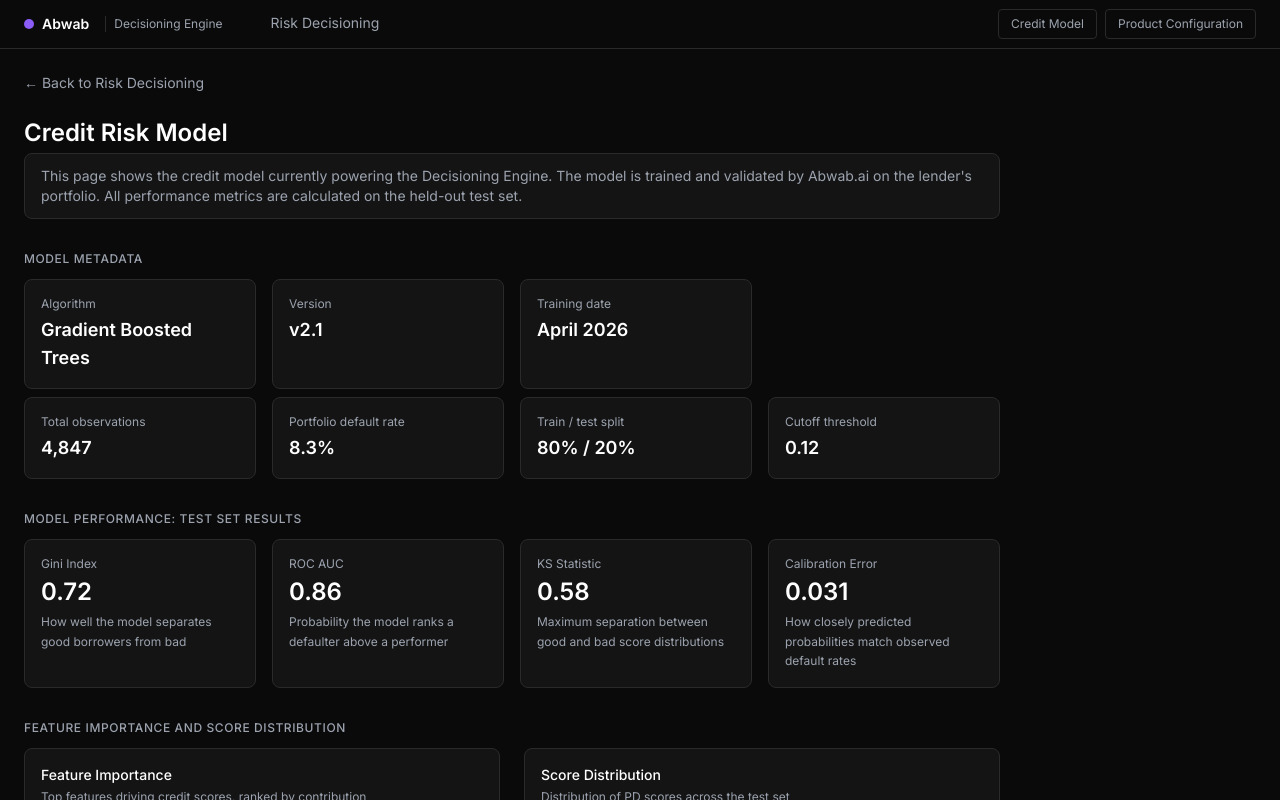
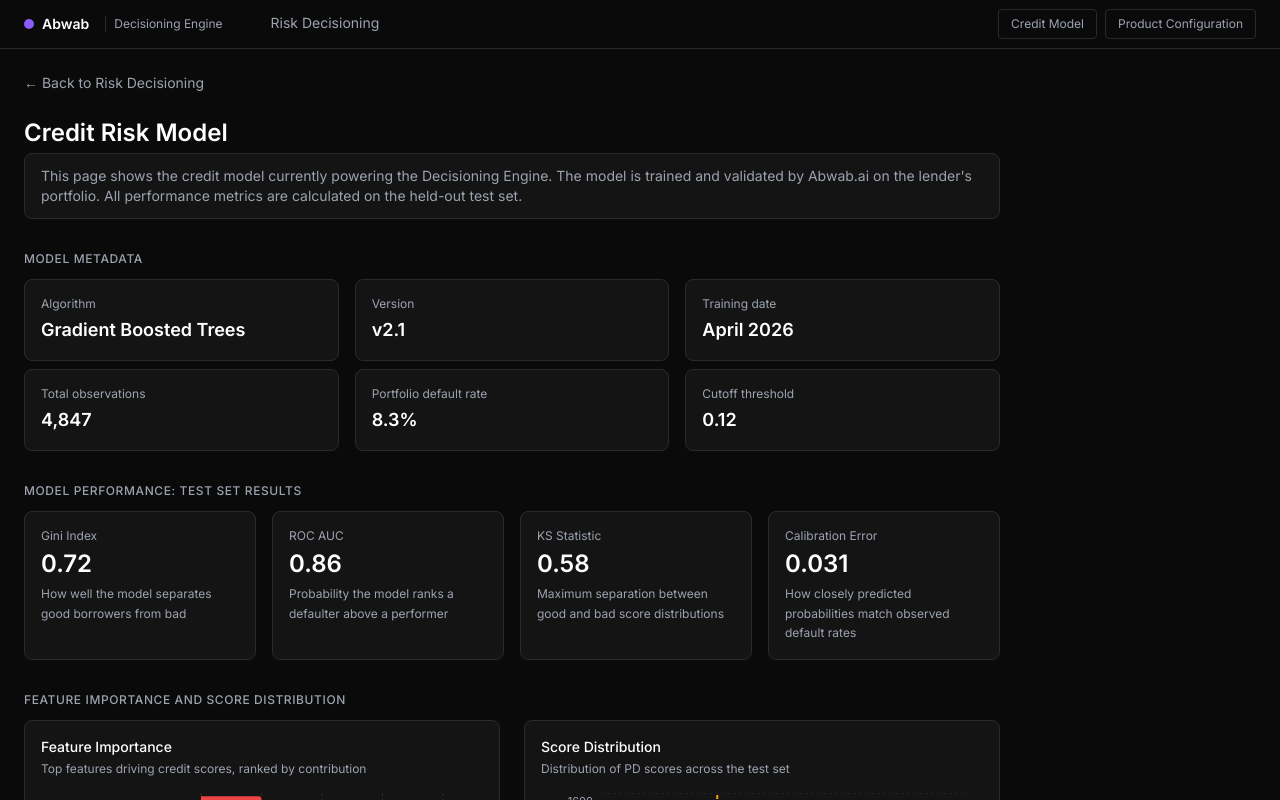
Before and after one commit to parmanandkj/abwab-decisioning, a React (Vite) app: page /credit-model in a window 1280 px wide. Shown: the top 800 px of the page. Built offline with nearby package versions, Linux system fonts and the light colour scheme.

Commit message:
Update CreditModel.jsx

```diff
--- a/src/pages/CreditModel.jsx
+++ b/src/pages/CreditModel.jsx
@@ -89,7 +89,7 @@
 
       {/* ── SECTION 1: Model Metadata ── */}
       <SectionLabel>Model Metadata</SectionLabel>
-      <div className="grid grid-cols-4 gap-4 mb-2">
+      <div className="grid grid-cols-3 gap-4 mb-2">
         <div className="bg-abwab-card border border-abwab-border rounded-lg p-4">
           <div className="text-xs text-abwab-muted mb-1">Algorithm</div>
           <div className="text-lg font-semibold text-white">{meta.algorithm}</div>
@@ -103,7 +103,7 @@
           <div className="text-lg font-semibold text-white">{meta.training_date}</div>
         </div>
       </div>
-      <div className="grid grid-cols-4 gap-4 mb-8">
+      <div className="grid grid-cols-3 gap-4 mb-8">
         <div className="bg-abwab-card border border-abwab-border rounded-lg p-4">
           <div className="text-xs text-abwab-muted mb-1">Total observations</div>
           <div className="text-lg font-semibold text-white">{meta.total_observations.toLocaleString()}</div>
@@ -111,10 +111,6 @@
         <div className="bg-abwab-card border border-abwab-border rounded-lg p-4">
           <div className="text-xs text-abwab-muted mb-1">Portfolio default rate</div>
           <div className="text-lg font-semibold text-white">{meta.default_rate_pct}%</div>
-        </div>
-        <div className="bg-abwab-card border border-abwab-border rounded-lg p-4">
-          <div className="text-xs text-abwab-muted mb-1">Train / test split</div>
-          <div className="text-lg font-semibold text-white">{meta.train_split_pct}% / {meta.test_split_pct}%</div>
         </div>
         <div className="bg-abwab-card border border-abwab-border rounded-lg p-4">
           <div className="text-xs text-abwab-muted mb-1">Cutoff threshold</div>
```
